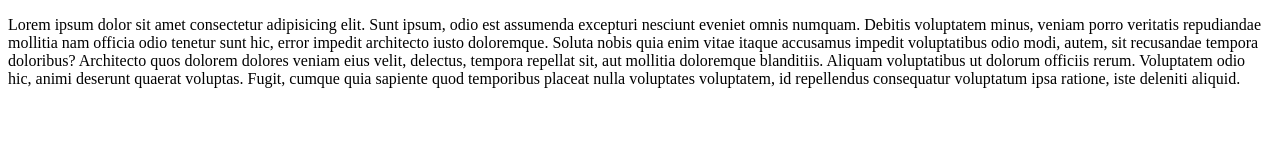
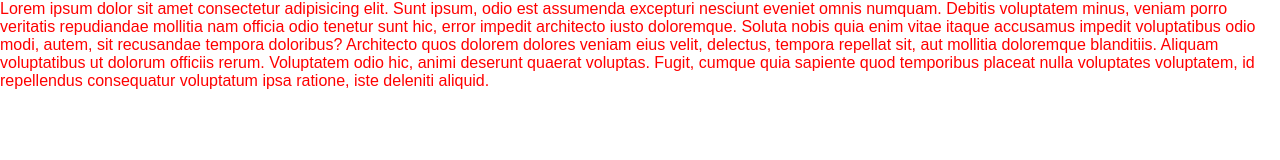
Before and after one commit to Larissa-Emily/modulogit, a plain HTML site: page index.html in a window 1280 px wide. Drawn offline with Linux system fonts and the light colour scheme.

Commit message:
Cria o style.css

```diff
--- a/index.html
+++ b/index.html
@@ -4,6 +4,7 @@
     <meta charset="UTF-8">
     <meta http-equiv="X-UA-Compatible" content="IE=edge">
     <meta name="viewport" content="width=device-width, initial-scale=1.0">
+    <link rel="stylesheet" href="style.css">
     <title>Testando GIT</title>
 </head>
 <body>
--- /dev/null
+++ b/style.css
@@ -0,0 +1,9 @@
+*{
+    margin: 0;
+    padding: 0;
+    font-family: Arial, Helvetica, sans-serif;
+}
+
+p{
+    color: red;
+}
```
